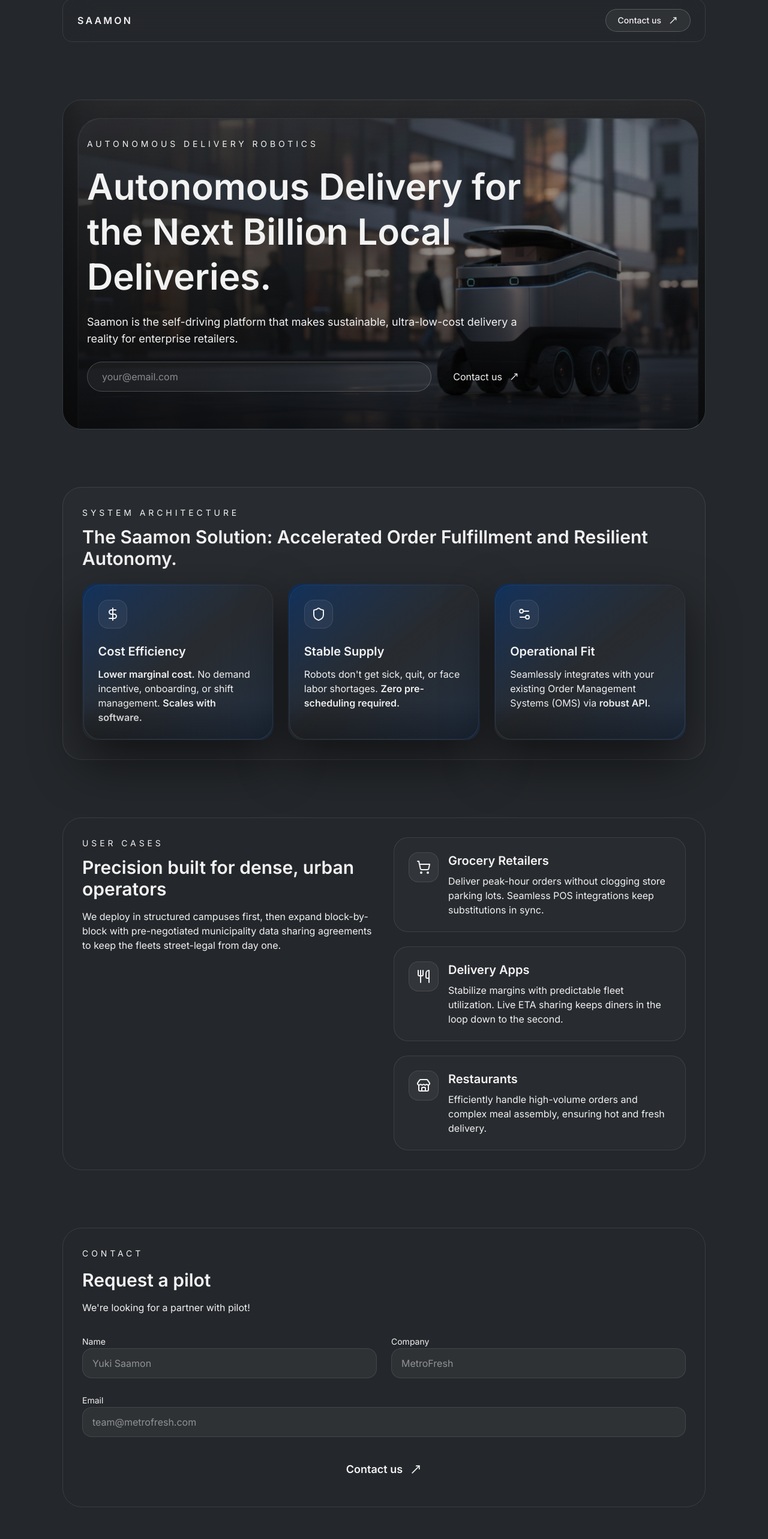
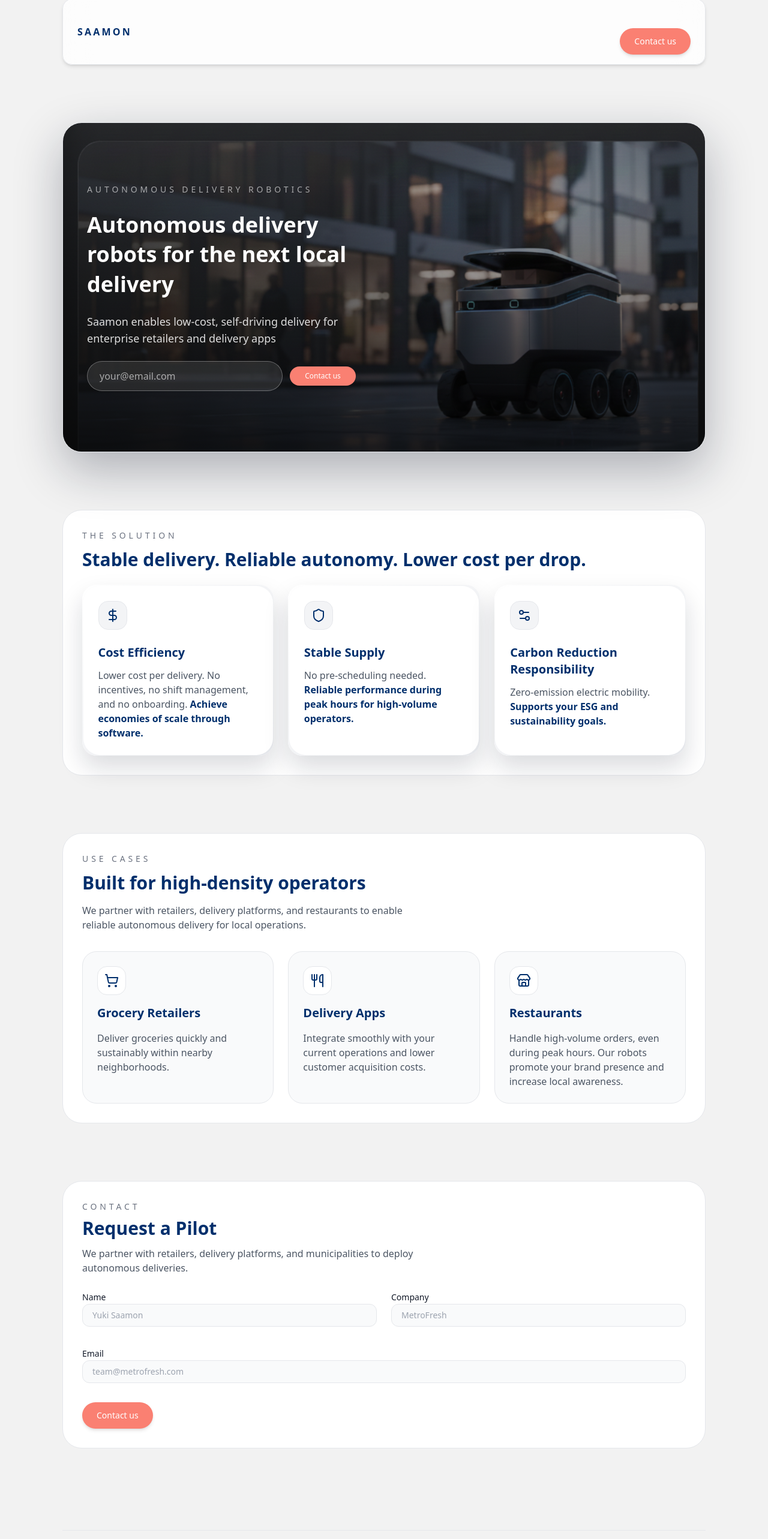
Before and after one commit to kazuma-tamura-hp/saamon-website, a Next.js app: page / in a window 1280 px wide. Shown: the part 42-2608 px from the top of the page at 60% size. Built offline with nearby package versions, Linux system fonts and the light colour scheme.

Commit message:
release: final launch version

```diff
--- a/app/layout.tsx
+++ b/app/layout.tsx
@@ -1,10 +1,12 @@
 import type { Metadata } from "next";
-import { Inter } from "next/font/google";
+import { Noto_Sans } from "next/font/google";
 import "./globals.css";
 
-const inter = Inter({
+// ▼ Noto Sans を読み込む
+const notoSans = Noto_Sans({
   subsets: ["latin"],
-  variable: "--font-inter",
+  weight: ["300", "400", "500", "600", "700"],
+  variable: "--font-noto",
 });
 
 export const metadata: Metadata = {
@@ -15,12 +17,12 @@ export const metadata: Metadata = {
 
 export default function RootLayout({
   children,
-}: Readonly<{
+}: {
   children: React.ReactNode;
-}>) {
+}) {
   return (
-    <html lang="en">
-      <body className={`${inter.variable} font-inter antialiased`}>
+    <html lang="en" className={notoSans.variable}>
+      <body className="font-sans antialiased bg-[#f2f2f2] text-[#111827]">
         {children}
       </body>
     </html>
--- a/app/page.tsx
+++ b/app/page.tsx
@@ -31,7 +31,11 @@ type FeatureCardConfig = {
 
 const fadeIn: Variants = {
   hidden: { opacity: 0, y: 40 },
-  visible: { opacity: 1, y: 0, transition: { duration: 0.6, ease: "easeOut" } },
+  visible: {
+    opacity: 1,
+    y: 0,
+    transition: { duration: 0.6, ease: "easeOut" },
+  },
 };
 
 export default function Home() {
@@ -40,38 +44,44 @@ export default function Home() {
       title: "Cost Efficiency",
       copy: (
         <>
-          <span className="font-semibold">Lower marginal cost.</span> No demand
-          incentive, onboarding, or shift management.{" "}
-          <span className="font-semibold">Scales with software.</span>
+          Lower cost per delivery. No incentives, no shift management, and no
+          onboarding.{" "}
+          <span className="font-semibold text-[#002f6c]">
+            Achieve economies of scale through software.
+          </span>
         </>
       ),
       icon: DollarSign,
       accent:
-        "bg-[radial-gradient(circle_at_top,_rgba(0,47,108,0.55),_transparent_65%)]",
+        "bg-[radial-gradient(circle_at_top,_rgba(0,47,108,0.15),_transparent_65%)]",
     },
     {
       title: "Stable Supply",
       copy: (
         <>
-          Robots don&apos;t get sick, quit, or face labor shortages.{" "}
-          <span className="font-semibold">Zero pre-scheduling required.</span>
+          No pre-scheduling needed.{" "}
+          <span className="font-semibold text-[#002f6c]">
+            Reliable performance during peak hours for high-volume operators.
+          </span>
         </>
       ),
       icon: Shield,
       accent:
-        "bg-[radial-gradient(circle_at_center,_rgba(0,47,108,0.5),_transparent_60%)]",
+        "bg-[radial-gradient(circle_at_center,_rgba(0,47,108,0.15),_transparent_60%)]",
     },
     {
-      title: "Operational Fit",
+      title: "Carbon Reduction Responsibility",
       copy: (
         <>
-          Seamlessly integrates with your existing Order Management Systems
-          (OMS) via <span className="font-semibold">robust API.</span>
+          Zero-emission electric mobility.{" "}
+          <span className="font-semibold text-[#002f6c]">
+            Supports your ESG and sustainability goals.
+          </span>
         </>
       ),
       icon: Settings2,
       accent:
-        "bg-[radial-gradient(circle_at_bottom,_rgba(255,255,255,0.12),_transparent_55%)]",
+        "bg-[radial-gradient(circle_at_bottom,_rgba(250,128,114,0.18),_transparent_55%)]",
     },
   ];
 
@@ -79,28 +89,28 @@ export default function Home() {
     {
       title: "Grocery Retailers",
       description:
-        "Deliver peak-hour orders without clogging store parking lots. Seamless POS integrations keep substitutions in sync.",
+        "Deliver groceries quickly and sustainably within nearby neighborhoods.",
       icon: ShoppingCart,
     },
     {
       title: "Delivery Apps",
       description:
-        "Stabilize margins with predictable fleet utilization. Live ETA sharing keeps diners in the loop down to the second.",
+        "Integrate smoothly with your current operations and lower customer acquisition costs.",
       icon: Utensils,
     },
     {
       title: "Restaurants",
       description:
-        "Efficiently handle high-volume orders and complex meal assembly, ensuring hot and fresh delivery.",
+        "Handle high-volume orders, even during peak hours. Our robots promote your brand presence and increase local awareness.",
       icon: Store,
     },
   ];
 
   return (
-    <div className="relative min-h-screen overflow-hidden bg-primary text-surface">
-      <div className="pointer-events-none absolute inset-0 bg-hero-gradient opacity-80" />
-      <div className="pointer-events-none absolute inset-0 bg-grid-overlay bg-grid-overlay opacity-50" />
-      <div className="pointer-events-none absolute inset-0 bg-gradient-to-b from-transparent via-primary/40 to-brand-blue/40" />
+    <div className="relative min-h-screen overflow-hidden bg-[#f2f2f2] text-[#111827]">
+      {/* 背景のグリッドとグラデーション（少しだけ残す） */}
+      <div className="pointer-events-none absolute inset-0 bg-hero-gradient opacity-40" />
+      <div className="pointer-events-none absolute inset-0 bg-grid-overlay bg-grid-overlay opacity-20" />
 
       <motion.main
         initial="hidden"
@@ -110,35 +120,40 @@ export default function Home() {
         {/* Header */}
         <motion.header
           variants={fadeIn}
-          className="sticky top-6 z-10 flex items-center justify-between rounded-2xl border border-white/10 bg-primary/60 px-6 py-4 backdrop-blur-xl"
+          className="sticky top-6 z-10 flex items-center justify-between rounded-2xl border border-[#e5e7eb] bg-[#ffffffcc] px-6 py-4 shadow-md backdrop-blur-xl"
         >
-          <div className="font-semibold tracking-[0.2em] text-surface">
+          <div className="font-semibold tracking-[0.2em] text-[#002f6c]">
             SAAMON
           </div>
-          <button className="group inline-flex items-center gap-3 rounded-full border border-white/20 bg-white/5 px-5 py-2 text-sm font-medium text-surface transition hover:border-accent/60 hover:text-surface">
+          <button className="
+          mt-8 rounded-full bg-[#fa8072] px-6 py-3
+          text-sm font-medium text-white shadow-md
+          transition hover:bg-[#e87065]
+          ">
           Contact us
-            <MoveUpRight className="h-4 w-4 text-accent transition group-hover:translate-x-0.5 group-hover:-translate-y-0.5" />
           </button>
+
         </motion.header>
 
-        {/* Hero */}
+        {/* Hero（レイアウトそのまま） */}
         <section className="relative">
           <motion.div
             variants={fadeIn}
-            className="relative flex min-h-[550px] flex-col justify-center gap-8 overflow-hidden rounded-[32px] border border-white/10 bg-[url('/saamon-robot.png')] bg-cover bg-center p-10 shadow-glow"
+            className="relative flex min-h-[550px] flex-col justify-center gap-8 overflow-hidden rounded-[32px] border border-[#e5e7eb] bg-[url('/saamon-robot.png')] bg-cover bg-center p-10 shadow-[0_30px_80px_rgba(15,23,42,0.30)]"
           >
             <div className="absolute inset-0 bg-gradient-to-t from-black/70 via-black/40 to-transparent" />
-            <div className="relative z-10 max-w-3xl space-y-6 pr-6">
-              <p className="text-sm uppercase tracking-[0.35em] text-surface/60">
+            <div className="relative z-10 max-w-lg space-y-6 pr-12">
+              <p className="text-sm uppercase tracking-[0.35em] text-white/60">
                 Autonomous Delivery Robotics
               </p>
-              <h1 className="text-4xl font-semibold leading-tight text-surface sm:text-5xl lg:text-6xl">
-                Autonomous Delivery for the Next Billion Local Deliveries.
+              <h1 className="text-3xl font-semibold leading-snug text-white sm:text-4xl lg:text-4xl">
+                Autonomous delivery robots for the next local delivery
               </h1>
-              <p className="text-lg text-surface/80">
-                Saamon is the self-driving platform that makes sustainable,
-                ultra-low-cost delivery a reality for enterprise retailers.
+              <p className="text-lg text-white/85">
+                Saamon enables low-cost, self-driving delivery for enterprise
+                retailers and delivery apps
               </p>
+
               <HeroEmailForm />
             </div>
           </motion.div>
@@ -150,15 +165,14 @@ export default function Home() {
           initial="hidden"
           whileInView="visible"
           viewport={{ once: true, amount: 0.4 }}
-          className="space-y-6 rounded-[32px] border border-white/10 bg-white/[0.02] p-8"
+          className="space-y-6 rounded-[32px] border border-[#e5e7eb] bg-[#ffffff] p-8 shadow-card"
         >
           <div className="space-y-3">
-            <p className="text-sm uppercase tracking-[0.35em] text-surface/60">
-              System Architecture
+            <p className="text-sm uppercase tracking-[0.35em] text-[#6b7280]">
+              The Solution
             </p>
-            <h2 className="text-3xl font-semibold text-surface">
-              The Saamon Solution: Accelerated Order Fulfillment and Resilient
-              Autonomy.
+            <h2 className="text-3xl font-semibold text-[#002f6c]">
+              Stable delivery. Reliable autonomy. Lower cost per drop.
             </h2>
           </div>
           <div className="grid gap-6 md:grid-cols-3">
@@ -168,50 +182,45 @@ export default function Home() {
           </div>
         </motion.section>
 
-        {/* Target */}
+        {/* Use Cases */}
           <motion.section
           variants={fadeIn}
           initial="hidden"
           whileInView="visible"
           viewport={{ once: true, amount: 0.4 }}
-          className="grid gap-8 rounded-[32px] border border-white/10 bg-primary/40 p-8 lg:grid-cols-2"
+        className="rounded-[32px] border border-[#e5e7eb] bg-[#ffffff] p-8 shadow-card"
         >
-          <div>
-            <p className="text-sm uppercase tracking-[0.35em] text-surface/60">
-              User Cases
+        <div className="mb-8">
+        <p className="text-sm uppercase tracking-[0.35em] text-[#6b7280]">
+        Use Cases
         </p>
-            <h2 className="mt-3 text-3xl font-semibold">
-              Precision built for dense, urban operators
+    <h2 className="mt-3 text-3xl font-semibold text-[#002f6c]">
+      Built for high-density operators
     </h2>
-            <p className="mt-4 text-surface/70">
-              We deploy in structured campuses first, then expand block-by-block
-              with pre-negotiated municipality data sharing agreements to keep
-              the fleets street-legal from day one.
+    <p className="mt-4 max-w-xl text-[#4b5563]">
+      We partner with retailers, delivery platforms, and restaurants to enable reliable autonomous delivery for local operations.
     </p>
   </div>
-          <div className="space-y-6">
+
+  {/* 横並びレイアウト */}
+  <div className="grid gap-6 md:grid-cols-3">
     {targets.map((target) => (
-              <motion.div
+      <div
         key={target.title}
-                variants={fadeIn}
-                initial="hidden"
-                whileInView="visible"
-                viewport={{ once: true, amount: 0.3 }}
-                className="flex flex-col gap-4 rounded-3xl border border-white/10 bg-white/[0.02] p-6 md:flex-row md:items-start"
+        className="flex flex-col gap-4 rounded-3xl border border-[#e5e7eb] bg-[#f9fafb] p-6 shadow-card hover:shadow-cardHover transition"
       >
-                <div className="rounded-2xl border border-white/10 bg-white/5 p-3">
-                  <target.icon className="h-6 w-6 text-brand-blue" />
+        <div className="flex h-12 w-12 items-center justify-center rounded-2xl border border-[#e5e7eb] bg-white">
+          <target.icon className="h-6 w-6 text-[#002f6c]" />
         </div>
-                <div>
-                  <h3 className="text-xl font-semibold text-surface">
+        <h3 className="text-xl font-semibold text-[#002f6c]">
           {target.title}
         </h3>
-                  <p className="mt-2 text-surface/70">{target.description}</p>
+        <p className="text-[#4b5563]">{target.description}</p>
       </div>
-              </motion.div>
     ))}
   </div>
 </motion.section>
+
 
         {/* Contact */}
 <motion.section
@@ -219,21 +228,42 @@ export default function Home() {
   initial="hidden"
   whileInView="visible"
   viewport={{ once: true, amount: 0.4 }}
-          className="rounded-[32px] border border-white/10 bg-gradient-to-b from-brand-blue/60 via-primary to-primary/80 p-8"
+  className="rounded-[32px] border border-[#e5e7eb] bg-white p-8 shadow-card"
 >
-          <div className="space-y-4">
-            <p className="text-sm uppercase tracking-[0.35em] text-surface/60">
+  <p className="text-sm uppercase tracking-[0.35em] text-[#6b7280]">
     Contact
   </p>
-            <h2 className="text-3xl font-semibold">
-              Request a pilot
+  <h2 className="mt-2 text-3xl font-semibold text-[#002f6c]">
+    Request a Pilot
   </h2>
-            <p className="text-surface/70">
-              We&apos;re looking for a partner with pilot!
+  <p className="mt-3 max-w-xl text-[#4b5563]">
+    We partner with retailers, delivery platforms, and municipalities to deploy
+    autonomous deliveries.
   </p>
+
+  <div className="mt-6">
+    <ContactForm />
   </div>
-          <ContactForm />
 </motion.section>
+
+
+        {/* Footer */}
+        <motion.footer
+          variants={fadeIn}
+          initial="hidden"
+          whileInView="visible"
+          viewport={{ once: true, amount: 0.4 }}
+          className="mx-auto mt-10 w-full max-w-6xl border-t border-[#e5e7eb] pt-6 text-[#6b7280]"
+        >
+          <div className="flex flex-col items-start justify-between gap-3 md:flex-row md:items-center">
+            <span className="text-sm">
+              © {new Date().getFullYear()} Saamon. All rights reserved.
+            </span>
+            <span className="text-xs">
+              Built for the next generation of local delivery.
+            </span>
+          </div>
+        </motion.footer>
       </motion.main>
     </div>
   );
@@ -279,21 +309,22 @@ function FeatureCard({ card }: { card: FeatureCardConfig }) {
         initial="hidden"
         whileInView="visible"
         viewport={{ once: true, amount: 0.3 }}
-        className="group relative h-full rounded-3xl bg-gradient-to-br from-[#002F6C]/70 via-[#24272B] to-[#002F6C]/30 p-[1.5px] shadow-[0_35px_80px_rgba(0,0,0,0.55)]"
+        className="group relative h-full rounded-3xl bg-gradient-to-br from-[#ffffff] via-[#f3f4f6] to-[#e5e7eb] p-[1.5px] shadow-[0_20px_40px_rgba(15,23,42,0.15)]"
         style={{ rotateX, rotateY, transformStyle: "preserve-3d" }}
       >
-        <div className="relative flex h-full flex-col overflow-hidden rounded-[28px] border border-white/5 bg-white/[0.02] p-6">
+        <div className="relative flex h-full flex-col overflow-hidden rounded-[28px] border border-white/70 bg-white p-6">
           <motion.div
             aria-hidden
             className={`pointer-events-none absolute inset-0 opacity-0 transition group-hover:opacity-80 ${card.accent}`}
             style={{ x: glowX, y: glowY }}
           />
-          <div className="mb-6 inline-flex h-12 w-12 items-center justify-center rounded-2xl border border-white/10 bg-white/5 text-surface">
-            <card.icon className="h-6 w-6 text-accent" />
+          <div className="mb-6 inline-flex h-12 w-12 items-center justify-center rounded-2xl border border-[#e5e7eb] bg-[#f3f4f6] text-[#002f6c]">
+            <card.icon className="h-6 w-6 text-[#002f6c]" />
           </div>
-          <h3 className="mb-3 text-xl font-semibold">{card.title}</h3>
-          <p className="text-surface/70">{card.copy}</p>
-          <div className="pointer-events-none absolute inset-x-0 bottom-0 h-1/2 bg-gradient-to-t from-black/30 via-transparent to-transparent" />
+          <h3 className="mb-3 text-xl font-semibold text-[#002f6c]">
+            {card.title}
+          </h3>
+          <p className="text-[#4b5563]">{card.copy}</p>
         </div>
       </motion.div>
     </div>
--- a/components/ContactForm.tsx
+++ b/components/ContactForm.tsx
@@ -1,99 +1,59 @@
 "use client";
 
-import { useState, FormEvent } from "react";
-import { MoveUpRight } from "lucide-react";
+import { FormEvent } from "react";
 
 export default function ContactForm() {
-  const [isSubmitted, setIsSubmitted] = useState(false);
-
-  const handleSubmit = async (e: FormEvent<HTMLFormElement>) => {
+  const handleSubmit = (e: FormEvent) => {
     e.preventDefault();
-
-    const form = e.currentTarget;
-    const formData = new FormData(form);
-
-    try {
-      const response = await fetch(form.action, {
-        method: form.method,
-        body: formData,
-        headers: {
-          Accept: "application/json",
-        },
-      });
-
-      if (response.ok) {
-        setIsSubmitted(true);
-        form.reset();
-      } else {
-        const data = await response.json();
-        if (data.errors) {
-          console.error(data.errors);
-        }
-      }
-    } catch (error) {
-      console.error("Error submitting form:", error);
-    }
+    // 送信処理を後で追加する場合はここに
   };
 
-  if (isSubmitted) {
   return (
-      <div className="mt-8 rounded-2xl border border-accent/60 bg-accent/10 p-8 text-center">
-        <p className="text-lg font-semibold text-surface">
-          送信完了しました
-        </p>
-      </div>
-    );
-  }
-
-  return (
-    <>
-      <form
-        method="POST"
-        action="https://formspree.io/f/mgvjpeyj"
-        onSubmit={handleSubmit}
-        className="mt-8 grid gap-6 md:grid-cols-2"
-      >
-        <input type="hidden" name="_subject" value="Saamon Website Demo Request" />
-        <label className="space-y-2">
-          <span className="text-sm text-surface/70">Name</span>
+    <form onSubmit={handleSubmit} className="space-y-8">
+      <div className="grid gap-6 md:grid-cols-2">
+        <div className="space-y-2">
+          <label className="text-sm font-medium text-[#111827]">Name</label>
           <input
             type="text"
             name="name"
+            className="w-full rounded-xl border border-[#e5e7eb] bg-[#f9fafb] px-4 py-2 text-sm text-[#111827] placeholder-[#9ca3af] focus:border-[#002f6c] focus:outline-none"
             placeholder="Yuki Saamon"
-            className="w-full rounded-2xl border border-white/10 bg-white/5 px-4 py-3 text-surface outline-none transition focus:border-accent/60"
             required
           />
-        </label>
-        <label className="space-y-2">
-          <span className="text-sm text-surface/70">Company</span>
+        </div>
+        <div className="space-y-2">
+          <label className="text-sm font-medium text-[#111827]">Company</label>
           <input
             type="text"
             name="company"
+            className="w-full rounded-xl border border-[#e5e7eb] bg-[#f9fafb] px-4 py-2 text-sm text-[#111827] placeholder-[#9ca3af] focus:border-[#002f6c] focus:outline-none"
             placeholder="MetroFresh"
-            className="w-full rounded-2xl border border-white/10 bg-white/5 px-4 py-3 text-surface outline-none transition focus:border-accent/60"
-            required
           />
-        </label>
-        <label className="space-y-2 md:col-span-2">
-          <span className="text-sm text-surface/70">Email</span>
+        </div>
+      </div>
+
+      <div className="space-y-2">
+        <label className="text-sm font-medium text-[#111827]">Email</label>
         <input
           type="email"
           name="email"
+          className="w-full rounded-xl border border-[#e5e7eb] bg-[#f9fafb] px-4 py-2 text-sm text-[#111827] placeholder-[#9ca3af] focus:border-[#002f6c] focus:outline-none"
           placeholder="team@metrofresh.com"
-            className="w-full rounded-2xl border border-white/10 bg-white/5 px-4 py-3 text-surface outline-none transition focus:border-accent/60"
           required
         />
-        </label>
-        <div className="md:col-span-2">
+      </div>
+
+      {/* ここだけが唯一の Contact us ボタン */}
       <button
         type="submit"
-            className="inline-flex w-full items-center justify-center gap-3 rounded-2xl bg-accent px-6 py-4 text-lg font-semibold text-primary transition hover:shadow-lg hover:shadow-accent/40"
+        className="
+          rounded-full bg-[#fa8072] px-6 py-3
+          text-sm font-medium text-white shadow-md
+          transition hover:bg-[#e87065]
+        "
       >
         Contact us
-            <MoveUpRight className="h-5 w-5 text-primary" />
       </button>
-        </div>
     </form>
-    </>
   );
 }
--- a/components/HeroEmailForm.tsx
+++ b/components/HeroEmailForm.tsx
@@ -1,71 +1,38 @@
 "use client";
 
-import { useState, FormEvent } from "react";
-import { MoveUpRight } from "lucide-react";
+import { useState } from "react";
 
 export default function HeroEmailForm() {
-  const [isSubmitted, setIsSubmitted] = useState(false);
-
-  const handleSubmit = async (e: FormEvent<HTMLFormElement>) => {
-    e.preventDefault();
-
-    const form = e.currentTarget;
-    const formData = new FormData(form);
-
-    try {
-      const response = await fetch(form.action, {
-        method: form.method,
-        body: formData,
-        headers: {
-          Accept: "application/json",
-        },
-      });
-
-      if (response.ok) {
-        setIsSubmitted(true);
-        form.reset();
-      } else {
-        const data = await response.json();
-        if (data.errors) {
-          console.error(data.errors);
-        }
-      }
-    } catch (error) {
-      console.error("Error submitting form:", error);
-    }
-  };
-
-  if (isSubmitted) {
-    return (
-      <div className="rounded-full border border-accent/60 bg-accent/10 px-6 py-3 text-center">
-        <p className="text-sm font-medium text-surface">
-          送信完了しました
-        </p>
-      </div>
-    );
-  }
+  const [email, setEmail] = useState("");
 
   return (
     <form
-      method="POST"
-      action="https://formspree.io/f/mgvjpeyj"
-      onSubmit={handleSubmit}
-      className="flex flex-col gap-3 sm:flex-row"
+      onSubmit={(e) => e.preventDefault()}
+      className="flex w-full max-w-md items-center gap-3"
     >
-      <input type="hidden" name="_subject" value="Saamon Website Demo Request" />
+      {/* Email Input */}
       <input
         type="email"
-        name="email"
         placeholder="your@email.com"
-        required
-        className="flex-1 rounded-full border border-white/20 bg-white/5 px-6 py-3 text-surface outline-none transition focus:border-accent/60 sm:min-w-[280px]"
+        value={email}
+        onChange={(e) => setEmail(e.target.value)}
+        className="
+          w-full rounded-full border border-white/30 bg-white/10 px-5 py-3
+          text-white placeholder-white/60 focus:outline-none
+        "
       />
+
+      {/* Button (Updated Style) */}
       <button
         type="submit"
-        className="inline-flex items-center justify-center gap-3 rounded-full bg-accent px-6 py-3 text-primary shadow-lg shadow-accent/40 transition hover:shadow-xl"
+        className="
+          rounded-full bg-[#fa8072] px-5 py-2
+          text-xs font-medium text-white shadow-lg
+          transition hover:bg-[#e87065]
+          min-w-[110px] text-center
+        "
       >
         Contact us
-        <MoveUpRight className="h-4 w-4 text-primary" />
       </button>
     </form>
   );
--- a/tailwind.config.ts
+++ b/tailwind.config.ts
@@ -1,3 +1,5 @@
+// tailwind.config.ts
+
 import type { Config } from "tailwindcss";
 
 const config: Config = {
@@ -9,25 +11,24 @@ const config: Config = {
   theme: {
     extend: {
       colors: {
-        primary: "#24272B",
-        accent: "#FA8072",
-        surface: "#F2F2F2",
-        "brand-blue": "#002F6C",
+        saamon: {
+          base: "#F2F2F2",      // ページ背景
+          baseSoft: "#FFFFFF",  // カード背景
+          primary: "#002F6C",   // ネイビー（メイン）
+          accent: "#FA8072",    // CTAカラー
+          text: "#1A1A1A",      // メインテキスト
+          textMuted: "#4A4A4A", // サブテキスト
+        },
       },
+
+      // ▼ フォントを Inter → Noto Sans に変更
       fontFamily: {
-        inter: ["var(--font-inter)", "Inter", "sans-serif"],
+        sans: ["var(--font-noto)", "Noto Sans", "sans-serif"],
       },
-      backgroundImage: {
-        "hero-gradient":
-          "radial-gradient(circle at 20% 20%, rgba(250,128,114,0.35), transparent 45%), radial-gradient(circle at 80% 0%, rgba(0,47,108,0.35), transparent 40%), radial-gradient(circle at 50% 80%, rgba(36,39,43,0.45), transparent 50%)",
-        "grid-overlay":
-          "linear-gradient(rgba(255,255,255,0.04) 1px, transparent 1px), linear-gradient(90deg, rgba(255,255,255,0.04) 1px, transparent 1px)",
-      },
-      backgroundSize: {
-        "grid-overlay": "60px 60px",
-      },
+
       boxShadow: {
-        glow: "0 0 45px rgba(0,47,108,0.55)",
+        card: "0 4px 24px rgba(0,0,0,0.05)",
+        cardHover: "0 8px 32px rgba(0,0,0,0.08)",
       },
     },
   },
```
Lines whose indentation alone changed are shown as unchanged.
